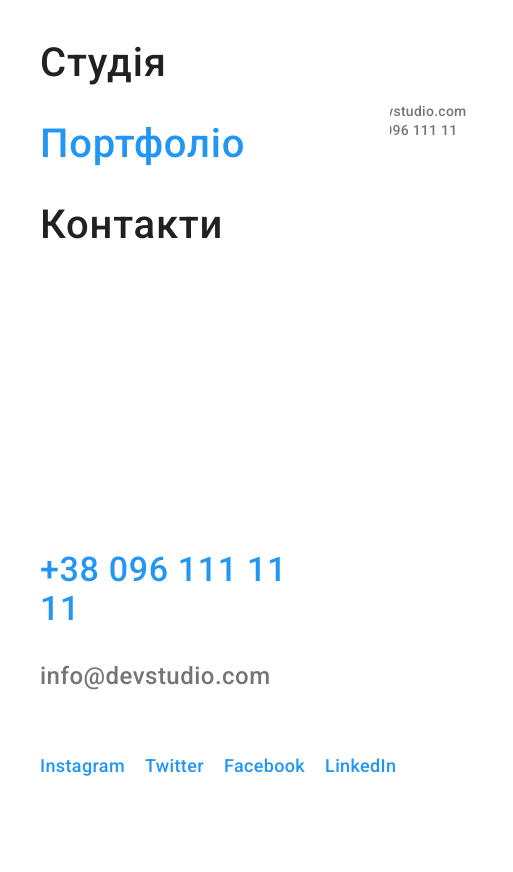
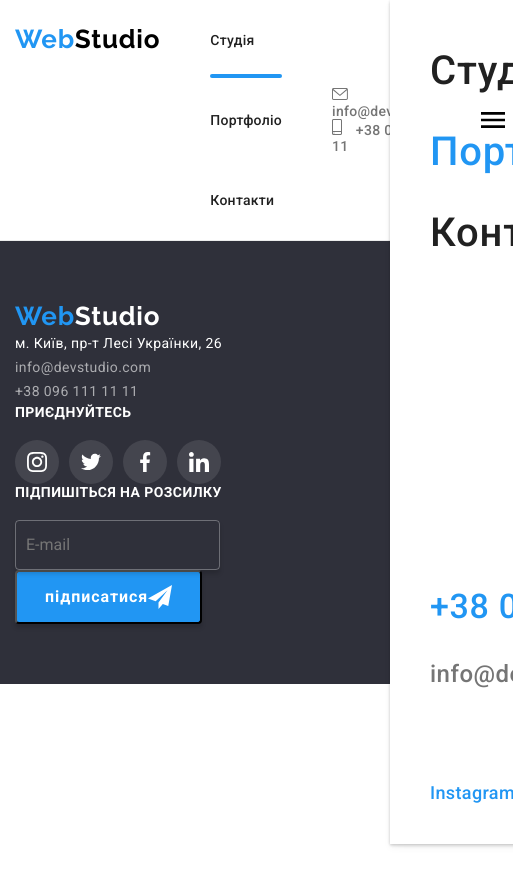
Before and after one commit to Oksana07/WebStudia, a website: page portfolio.html in a window 390 px wide. Shown: the whole page, 513 px wide, since content can reach past the window. After the commit the page ends 844 px from the top, so only its background shows below. Drawn offline with nearby package versions, Linux system fonts and the light colour scheme.

Commit message:
mobile menu

```diff
--- a/index.html
+++ b/index.html
@@ -42,19 +42,17 @@
                         </svg>
                         +38 096 111 11 11</a></li>
             </ul>
-            <!--  -->
-            <button class="mobile-btn">
-                <svg class="mobile-icon">
-                    <use href="./images/svg/symbol-defs.svg#menu-icon"></use>
-                </svg>
-                <svg class="mobile-close">
-                    <use href="./images/svg/symbol-defs.svg#close-menu"></use>
+            <!-- button-mobile -->
+            <button class="button-mobile" data-menu-button>
+                <svg class="icon-mobile " aria-label="Переключатель меню">
+                    <use class="menu-icon" href="./images/svg/symbol-defs.svg#menu-icon"></use>
+                    <use class="menu-close" href="./images/svg/symbol-defs.svg#close-menu"></use>
                 </svg>
             </button>
         </div>
     </header>
     <!-- мобільне меню -->
-    <div class="mobile-menu">
+    <div class="mobile-menu" data-menu>
         <ul class="mobile-list">
             <li class="item"><a href="" class="mobile-link curren-menu">Студія</a></li>
             <li class="item"><a href="./portfolio.html" class="mobile-link">Портфоліо</a></li>
@@ -495,6 +493,7 @@
 
     <script src="./js/modal.js" type="module"></script>
     <script src="./js/go-top.js" type="module"></script>
+    <script src="./js/mobile.js" type="module"></script>
 </body>
 
 </html>
--- /dev/null
+++ b/js/mobile.js
@@ -0,0 +1,11 @@
+(() => {
+    const menuBtnRef = document.querySelector('[data-menu-button]');
+    const mobileMenuRef = document.querySelector('[data-menu]');
+    menuBtnRef.addEventListener('click', () => {
+        const expanded =
+            menuBtnRef.getAttribute('aria-expanded') === 'true' || false;
+        menuBtnRef.classList.toggle('is-open');
+        menuBtnRef.setAttribute('aria-expanded', !expanded);
+        mobileMenuRef.classList.toggle('is-open');
+    });
+})();
--- a/portfolio.html
+++ b/portfolio.html
@@ -23,8 +23,10 @@
             <nav class="top-navigation">
                 <a href="/" class="logo link"><span class="span-logo">Web</span>Studio</a>
                 <ul class="menu-list list">
-                    <li class="menu-list__item"><a href="./index.html" class="menu-list__menu-link link">Студія</a></li>
-                    <li class="menu-list__item"><a href="" class="menu-list__menu-link link curren">Портфоліо</a></li>
+                    <li class="menu-list__item"><a href="./index.html"
+                            class="menu-list__menu-link link curren">Студія</a></li>
+                    <li class="menu-list__item"><a href="" class="menu-list__menu-link link">Портфоліо</a>
+                    </li>
                     <li class="menu-list__item"><a href="" class="menu-list__menu-link link">Контакти</a></li>
                 </ul>
             </nav>
@@ -41,23 +43,20 @@
                         </svg>
                         +38 096 111 11 11</a></li>
             </ul>
-        </div>
-        <!--  -->
-        <button class="mobile-btn">
-            <svg class="mobile-icon">
-                <use href="./images/svg/symbol-defs.svg#menu-icon"></use>
-            </svg>
-            <svg class="mobile-close">
-                <use href="./images/svg/symbol-defs.svg#close-menu"></use>
-            </svg>
-        </button>
+            <!--  -->
+            <button class="button-mobile " data-menu-button>
+                <svg class="icon-mobile " aria-label="Переключатель меню">
+                    <use class="menu-icon" href="./images/svg/symbol-defs.svg#menu-icon"></use>
+                    <use class="menu-close" href="./images/svg/symbol-defs.svg#close-menu"></use>
+                </svg>
+            </button>
         </div>
     </header>
     <!-- мобільне меню -->
-    <div class="mobile-menu">
+    <div class="mobile-menu" data-menu>
         <ul class="mobile-list">
-            <li class="item"><a href="./index.html" class="mobile-link">Студія</a></li>
-            <li class="item"><a href="./portfolio.html" class="mobile-link curren-menu">Портфоліо</a></li>
+            <li class="item"><a href="./index.html" class="mobile-link ">Студія</a></li>
+            <li class="item"><a href="" class="mobile-link curren-menu">Портфоліо</a></li>
             <li class="item"><a href="" class="mobile-link">Контакти</a></li>
         </ul>
 
@@ -74,8 +73,8 @@
         </ul>
     </div>
     <main>
-        <section class="section portfolio">
-            <!-- <div class="container">
+        <!-- <section class="section portfolio"> -->
+        <!-- <div class="container">
                 <ul class="list-btn list">
                     <li class="item"><button type="button" class="filter-btn">Усе</button></li>
                     <li class="item"><button type="button" class="filter-btn">Веб-сайти</button></li>
@@ -84,7 +83,7 @@
                     <li class="item"><button type="button" class="filter-btn">Маркетинг </button></li>
                 </ul> -->
 
-            <!-- <ul class="portfolio-list list">
+        <!-- <ul class="portfolio-list list">
                     <li class="item">
                         <a href="" class="portfolio-link">
                             <div class="portfolio-thumb">
@@ -243,7 +242,7 @@
                     </li>
                 </ul>
             </div> -->
-        </section>
+        <!-- </section> -->
     </main>
     <!-- Футер -->
     <footer class="footer">
@@ -266,28 +265,28 @@
             </div>
             <div class="widget-blok">
                 <h3 class="footer-title">приєднуйтесь</h3>
-                <!-- social-list -->
+
                 <ul class="social-list-footer">
-                    <li class="social-item"><a href="" class="social-link-footer">
-                            <svg class="socoal-svg" width="20" height="20">
+                    <li class="social-list__social-item"><a href="" class="social-list-footer__social-link-footer">
+                            <svg class="social-list-footer__socoal-svg" width="20" height="20">
                                 <use href="./images/svg/symbol-defs.svg#icon-instagram"></use>
                             </svg>
                         </a>
                     </li>
-                    <li class="social-item"><a href="" class="social-link-footer">
-                            <svg class="socoal-svg" width="20" height="20">
+                    <li class="social-list__social-item"><a href="" class="social-list-footer__social-link-footer">
+                            <svg class="social-list-footer__socoal-svg" width="20" height="20">
                                 <use href="./images/svg/symbol-defs.svg#icon-twitter"></use>
                             </svg>
                         </a>
                     </li>
-                    <li class="social-item"><a href="" class="social-link-footer">
-                            <svg class="socoal-svg" width="20" height="20">
+                    <li class="social-list__social-item"><a href="" class="social-list-footer__social-link-footer">
+                            <svg class="social-list-footer__socoal-svg" width="20" height="20">
                                 <use href="./images/svg/symbol-defs.svg#icon-facebook"></use>
                             </svg>
                         </a>
                     </li>
-                    <li class="social-item"><a href="" class="social-link-footer">
-                            <svg class="socoal-svg" width="20" height="20">
+                    <li class="social-list__social-item"><a href="" class="social-list-footer__social-link-footer">
+                            <svg class="social-list-footer__socoal-svg" width="20" height="20">
                                 <use href="./images/svg/symbol-defs.svg#icon-linkedin"></use>
                             </svg>
                         </a>
@@ -299,8 +298,8 @@
             <div class="widget-blok">
                 <h3 class="footer-title">Підпишіться на розсилку</h3>
                 <form class="footer-form">
-                    <input type="email" placeholder="E-mail" class="footer-input">
-                    <button type="button" class="footer-btn">підписатися
+                    <input type="email" placeholder="E-mail" class="footer-form__footer-input">
+                    <button type="button" class="footer-form__footer-btn">підписатися
                         <svg xmlns="http://www.w3.org/2000/svg" width="24" height="24" viewBox="0 0 24 24" fill="none">
                             <path
                                 d="M24 0L0 13.5L7.66994 16.3407L19.5 5.25002L10.5017 17.3896L10.509 17.3923L10.5 17.3896V24.0001L14.8013 18.982L20.2501 21.0001L24 0Z"
@@ -321,7 +320,8 @@
     </div>
 
 
-    <script src="./js/go-top.js"></script>
+    <script src="./js/go-top.js" type="module"></script>
+    <script src="./js/mobile.js" type="module"></script>
 
 </body>
 
--- a/scss/components/_mobile.scss
+++ b/scss/components/_mobile.scss
@@ -1,35 +1,67 @@
-.mobile-btn {
+.button-mobile {
+    position: relative;
+
+    z-index: 120;
+    background-color: transparent;
+    border: none;
+    display: -webkit-box;
+
+    @media screen and (min-width: 768px) {
+        display: none;
+    }
+}
+
+.icon-mobile {
+    position: absolute;
+
     width: 40px;
     height: 40px;
-    background-color: transparent;
-    border: none;
+    margin-top: -20px;
+
+    @media screen and (min-width: 480px) {
+        margin-left: 220px;
+    }
 }
 
-.mobile-icon {
-    width: 40px;
-    height: 40px;
+.menu-close {
+    display: none;
 }
 
-.mobile-close {
-    width: 40px;
-    height: 40px;
+.is-open {
+    .menu-close {
+        display: block;
+    }
+
+    .menu-icon {
+        display: none;
+    }
 }
 
 .mobile-menu {
     position: fixed;
+    top: 0;
+    right: 0;
+
+    right: -100%;
+
+    z-index: 100;
     display: flex;
     flex-direction: column;
-    background-color: #fff;
+    justify-content: space-between;
+    padding-top: 48px;
+    padding-bottom: 40px;
+    padding-left: 40px;
+    width: 100%;
+    height: 100vh;
+    flex-direction: column;
+    background: #ffffff;
+    box-shadow: 0px 4px 8px rgba(0, 0, 0, 0.04), 0px 2px 4px rgba(0, 0, 0, 0.08),
+        0px 1px 3px rgba(0, 0, 0, 0.16);
+    transition: right 0.5s;
 
-    padding: 40px 64px 48px 40px;
-
-    top: 0;
-    right: 0;
-    z-index: 100;
-
-    width: 100%;
-    max-width: 480px;
-    height: 796vh;
+    &.is-open {
+        right: 0;
+    }
 }
 
 .mobile-list {
@@ -37,7 +69,6 @@
     gap: 35px;
     display: grid;
 }
-
 
 .mobile-link {
     font-weight: 500;
@@ -52,7 +83,7 @@
 }
 
 .curren-menu {
-  color: #2196f3;
+    color: #2196f3;
 }
 
 .mobile-ctn {
```
Also changed, not shown: css/style.css, css/style.min.css, 2 other files.
